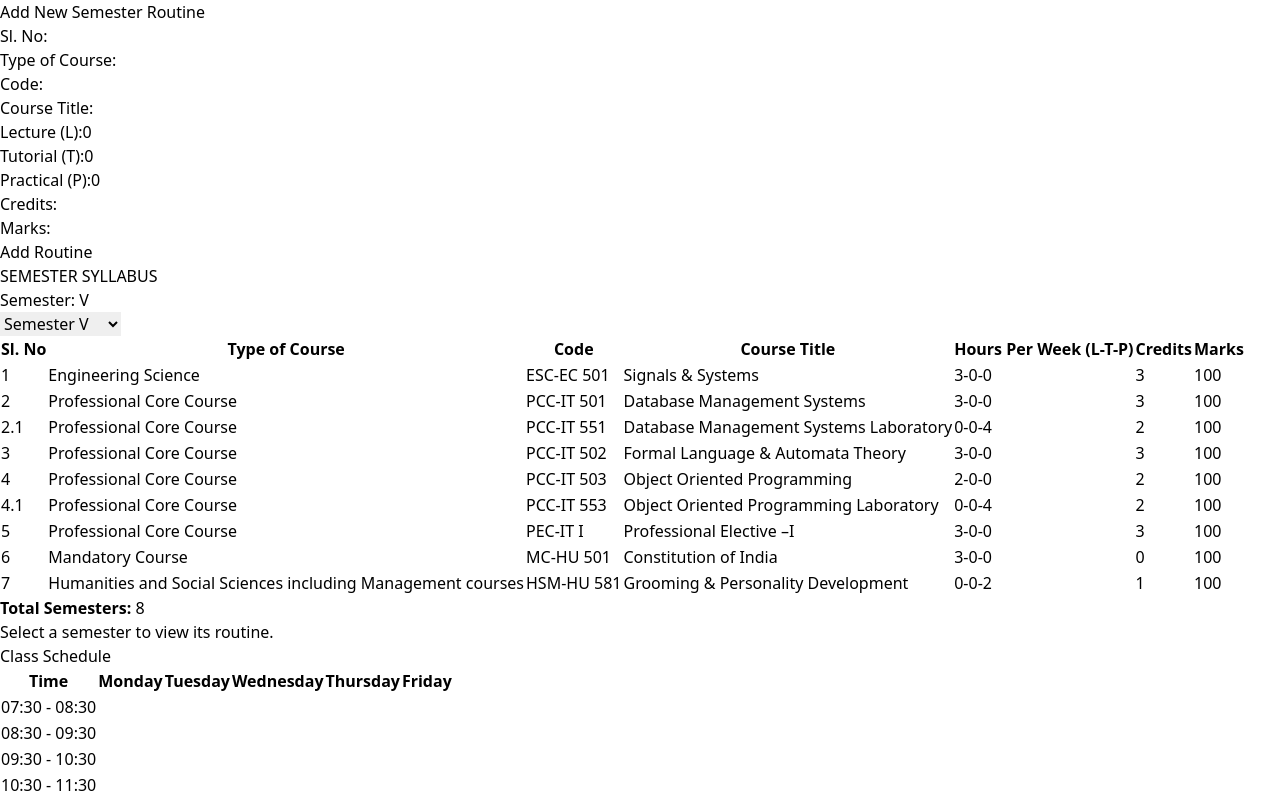
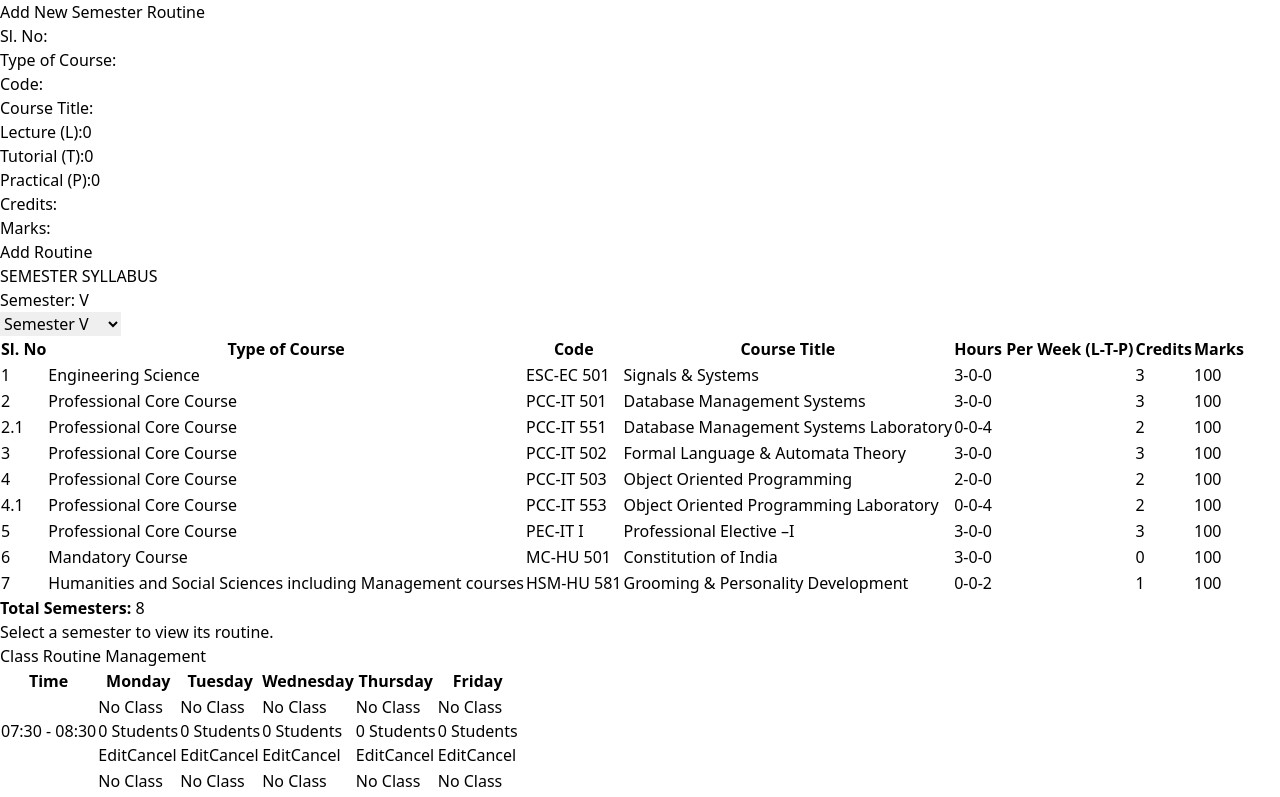
Before and after one commit to sourav8927/Routineo, a React (Vite) app in the folder Routineo-client/: page /classroutine in a window 1280 px wide. Shown: the top 797 px of the page. Built offline with nearby package versions, Linux system fonts and the light colour scheme.

Commit message:
Class Routine updated to Edit class and cancel class and update the class.

```diff
--- a/Routineo-client/src/ClassRoutine/ClassRoutine.jsx
+++ b/Routineo-client/src/ClassRoutine/ClassRoutine.jsx
@@ -1,4 +1,4 @@
-import React from "react";
+import React, { useState } from "react";
 
 const ClassRoutine = () => {
   const days = ["Monday", "Tuesday", "Wednesday", "Thursday", "Friday"];
@@ -14,11 +14,44 @@ const ClassRoutine = () => {
     "15:30 - 16:30",
   ];
 
+  // State to manage classes
+  const [routine, setRoutine] = useState(
+    days.reduce((acc, day) => {
+      acc[day] = times.map(() => ({ subject: "", students: [], status: "active" }));
+      return acc;
+    }, {})
+  );
+
+  const [selectedClass, setSelectedClass] = useState(null);
+
+  const handleEditClass = (dayIdx, timeIdx) => {
+    const selected = routine[days[dayIdx]][timeIdx];
+    setSelectedClass({ dayIdx, timeIdx, ...selected });
+  };
+
+  const handleSaveClass = () => {
+    const { dayIdx, timeIdx, subject, students } = selectedClass;
+    const updatedRoutine = { ...routine };
+    updatedRoutine[days[dayIdx]][timeIdx] = { subject, students, status: "active" };
+    setRoutine(updatedRoutine);
+    setSelectedClass(null);
+  };
+
+  const handleCancelClass = (dayIdx, timeIdx) => {
+    const updatedRoutine = { ...routine };
+    updatedRoutine[days[dayIdx]][timeIdx].status = "canceled";
+    setRoutine(updatedRoutine);
+  };
+
+  const handleChange = (field, value) => {
+    setSelectedClass({ ...selectedClass, [field]: value });
+  };
+
   return (
     <div className="min-h-screen bg-gray-50 flex flex-col items-center p-4">
-      <h1 className="text-3xl font-bold text-gray-700 mb-6">Class Schedule</h1>
-      <div className="overflow-x-auto">
-        <table className="table-auto border-collapse border border-gray-300 bg-white shadow-lg rounded-lg">
+      <h1 className="text-3xl font-bold text-gray-700 mb-6">Class Routine Management</h1>
+      <div className="overflow-x-auto w-full">
+        <table className="table-auto border-collapse border border-gray-300 bg-white shadow-lg rounded-lg w-full">
           <thead>
             <tr>
               <th className="border border-gray-300 p-4 bg-gray-200 text-gray-800">Time</th>
@@ -36,17 +69,85 @@ const ClassRoutine = () => {
             {times.map((time, timeIdx) => (
               <tr key={timeIdx}>
                 <td className="border border-gray-300 p-4 text-gray-700">{time}</td>
-                {days.map((_, dayIdx) => (
-                  <td
-                    key={dayIdx}
-                    className="border border-gray-300 p-4 hover:bg-purple-100 transition-all duration-200"
-                  ></td>
-                ))}
+                {days.map((_, dayIdx) => {
+                  const classData = routine[days[dayIdx]][timeIdx];
+                  return (
+                    <td
+                      key={dayIdx}
+                      className={`border border-gray-300 p-4 hover:bg-purple-100 transition-all duration-200 ${
+                        classData.status === "canceled" ? "bg-red-200" : ""
+                      }`}
+                    >
+                      <div className="text-sm">
+                        <p className="font-bold text-gray-700">
+                          {classData.subject || "No Class"}
+                        </p>
+                        <p className="text-gray-600">{classData.students.length} Students</p>
+                      </div>
+                      <div className="mt-2 flex gap-2">
+                        <button
+                          className="text-blue-600 underline text-sm"
+                          onClick={() => handleEditClass(dayIdx, timeIdx)}
+                        >
+                          Edit
+                        </button>
+                        <button
+                          className="text-red-600 underline text-sm"
+                          onClick={() => handleCancelClass(dayIdx, timeIdx)}
+                        >
+                          Cancel
+                        </button>
+                      </div>
+                    </td>
+                  );
+                })}
               </tr>
             ))}
           </tbody>
         </table>
       </div>
+
+      {selectedClass && (
+        <div className="fixed top-0 left-0 w-full h-full bg-black bg-opacity-50 flex items-center justify-center">
+          <div className="bg-white p-6 rounded-lg shadow-lg w-4/5 md:w-1/3">
+            <h2 className="text-lg font-bold mb-4">Edit Class</h2>
+            <label className="block mb-2 text-sm font-medium text-gray-600">
+              Subject:
+              <input
+                type="text"
+                value={selectedClass.subject}
+                onChange={(e) => handleChange("subject", e.target.value)}
+                className="block w-full mt-1 p-2 border border-gray-300 rounded-md"
+              />
+            </label>
+            <label className="block mb-2 text-sm font-medium text-gray-600">
+              Students (comma-separated):
+              <input
+                type="text"
+                value={selectedClass.students.join(", ")}
+                onChange={(e) =>
+                  handleChange("students", e.target.value.split(",").map((s) => s.trim()))
+                }
+                className="block w-full mt-1 p-2 border border-gray-300 rounded-md"
+              />
+            </label>
+            <div className="flex justify-end gap-2 mt-4">
+              <button
+                onClick={() => setSelectedClass(null)}
+                className="px-4 py-2 bg-gray-300 text-gray-700 rounded-lg"
+              >
+                Cancel
+              </button>
+              <button
+                onClick={handleSaveClass}
+                className="px-4 py-2 bg-blue-500 text-white rounded-lg"
+              >
+                Save
+              </button>
+            </div>
+          </div>
+        </div>
+      )}
     </div>
   );
 };
```
